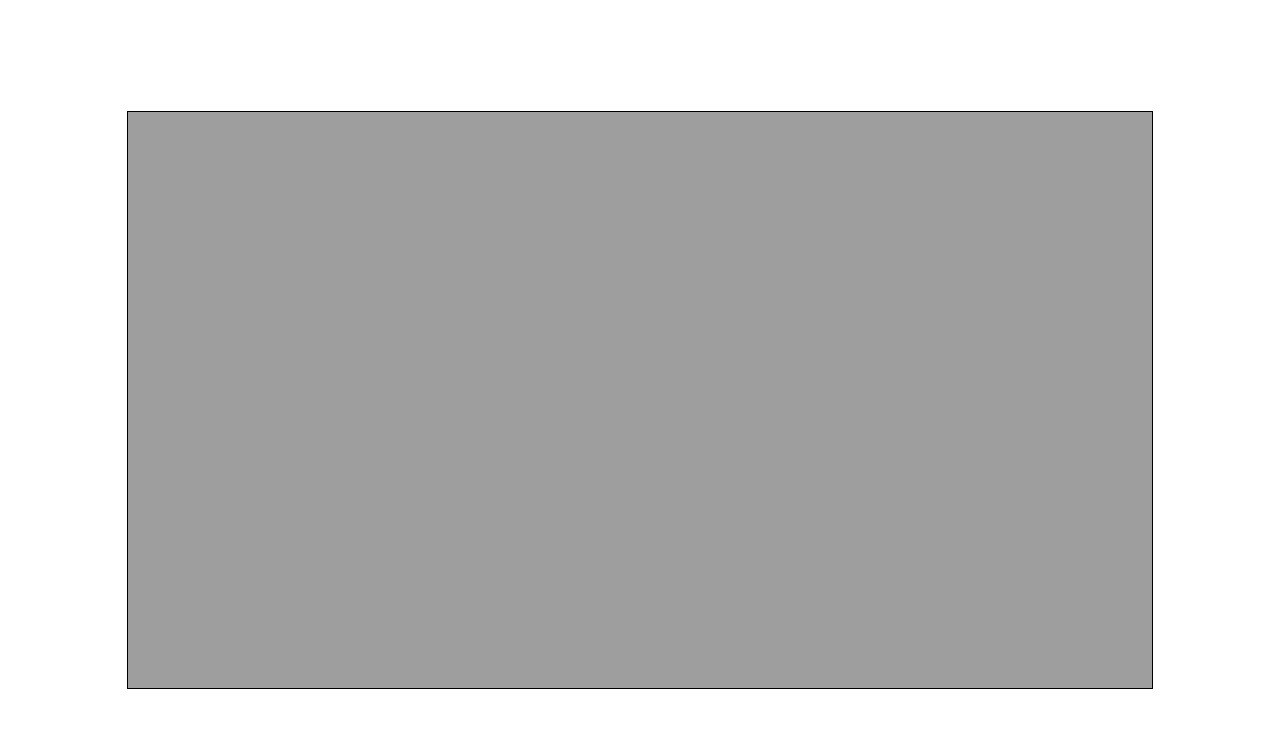
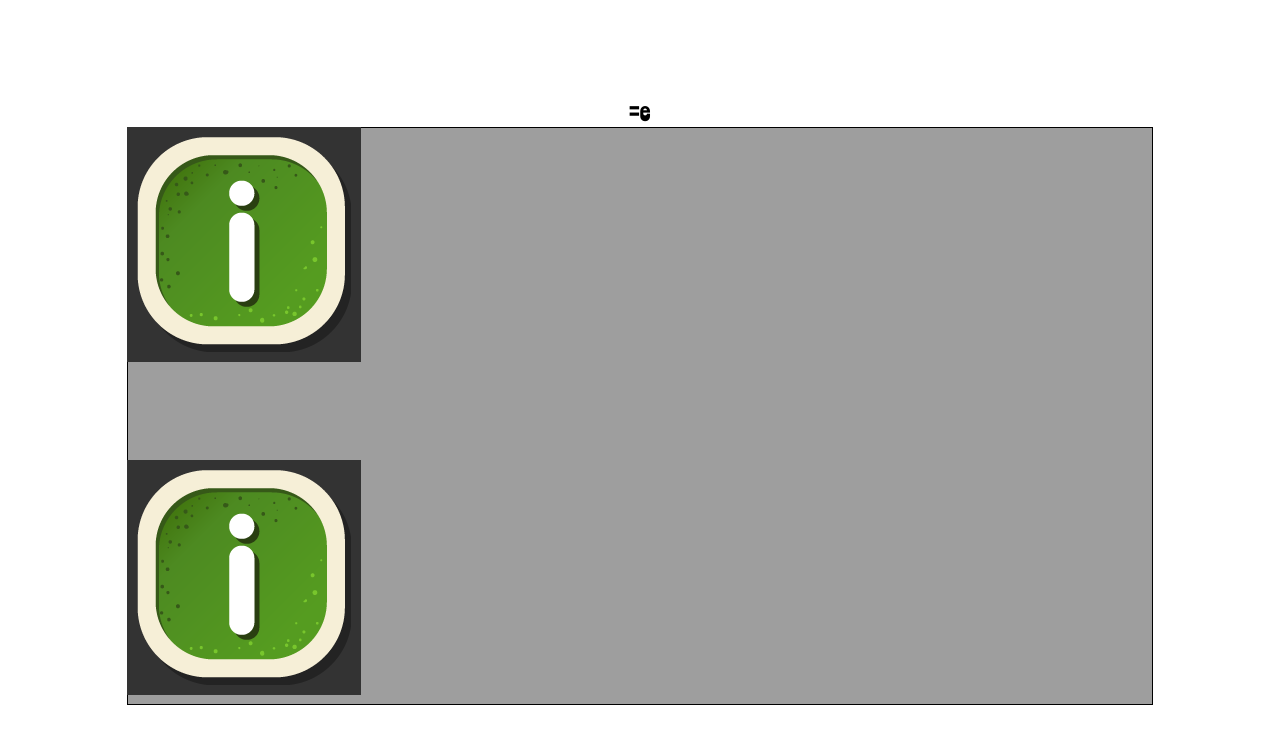
Before and after one commit to Andrei-Octavian-Buha/El-Pollo-Loco, a plain HTML site: page index.html in a window 1280 px wide. Drawn offline with Linux system fonts and the light colour scheme.

Commit message:
I work on Ui

```diff
--- a/index.html
+++ b/index.html
@@ -21,7 +21,7 @@
     <script src="./models/character/coins.class.js"></script>
     <script src="./models/wolken.class.js"></script>
     <script src="./models/background-object.class.js"></script>
-    <script src="./models/keyboard.class.js"></script>
+    <script src="./models/keyboard.class.js"></script>=e
     <script src="./models/canvas/ui.class.js"></script>
     <script src="./models/sounds.class.js"></script>
 
@@ -35,7 +35,13 @@
   <body onload="init()">
     <!-- <h1 id="title">El Pollo Loco</h1> -->
      <div id="fullscreen">
-       <canvas id="canvas" width="1024" height="576"> </canvas>
+      <div class="topNav"><img src="./img/gui/btn/about.png" alt=""></div>
+      <canvas id="canvas" width="1024" height="576"></canvas>
+      <div class="bottomNav"><img src="./img/gui/btn/about.png" alt="">
+        <div>
+
+        </div>
+      </div>
      </div>
   </body>
 </html>
--- a/style.css
+++ b/style.css
@@ -17,10 +17,32 @@ body {
   height: 100vh;
 
 }
+#fullscreen {
+  position: relative;
+
+}
 canvas {
   background-color: black;
   display: block;
   border: 1px solid;
+}
+.topNav {
+  position: absolute;
+  display: flex;
+  justify-content: space-between;
+  padding: 10px;
+  background-color: #333;
+  color: white;
+}
+.bottomNav {
+  position: absolute;
+  z-index: 999;
+  bottom: 10px;
+  display: flex;
+  justify-content: space-between;
+  padding: 10px;
+  background-color: #333;
+  color: white;
 }
 
 @media only screen and (max-width: 1024px){
```
